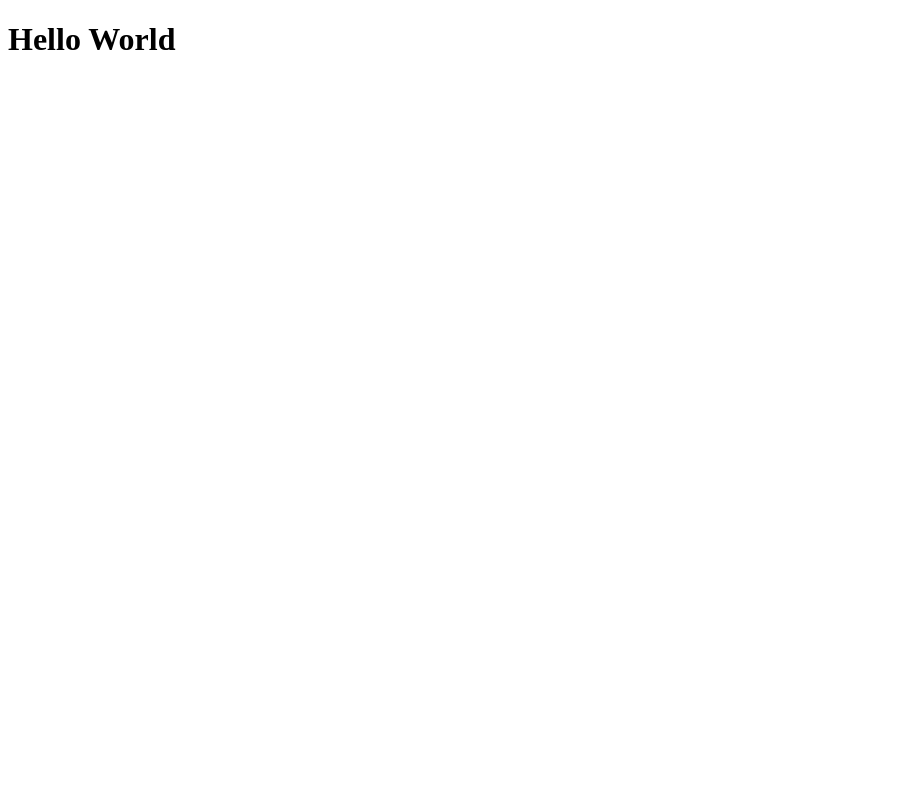
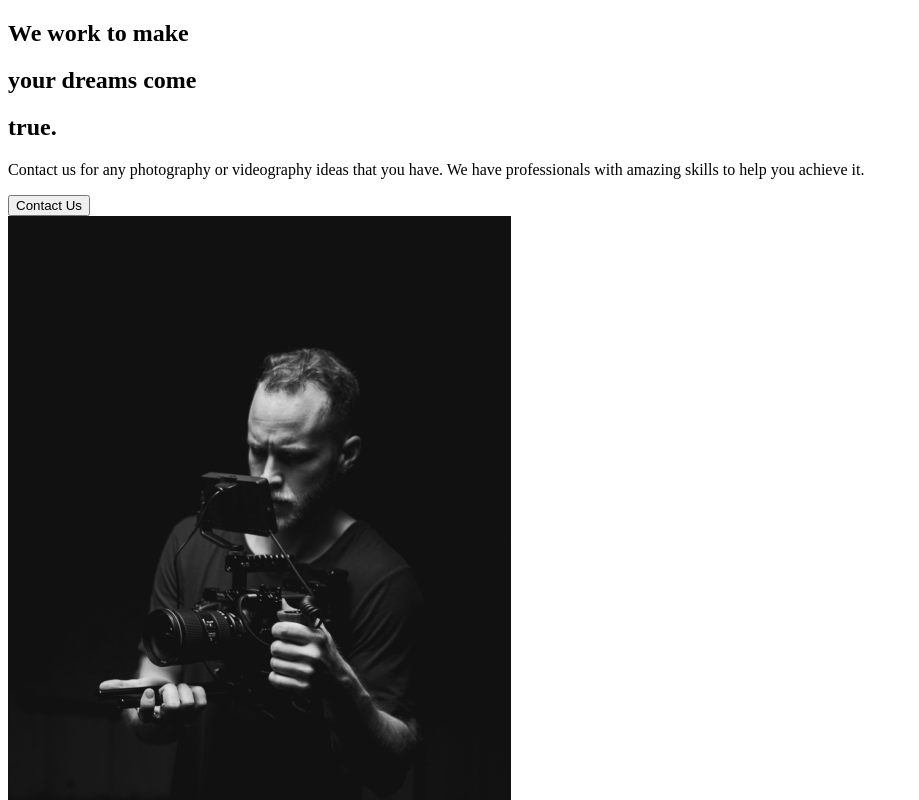
Before and after one commit to nggar/capture-portfolio, a React (Create React App) app: page / in a window 1280 px wide. Shown: the top 800 px of the page, without its empty margins (0-919 px from the left). Built offline with nearby package versions, Linux system fonts and the light colour scheme.

Commit message:
about us section

```diff
--- a/src/App.js
+++ b/src/App.js
@@ -1,8 +1,10 @@
+// import pages
+import AboutUs from './pages/AboutUs';
 
 function App() {
     return (
         <div className="App">
-            <h1>Hello World</h1>
+            <AboutUs />
         </div>
     );
 }
--- /dev/null
+++ b/src/components/AboutUs/AboutSection.js
@@ -0,0 +1,31 @@
+import React from 'react';
+//Images
+import homeImg1 from '../../img/home1.png';
+
+const AboutSection = () => {
+    return (
+        <div>
+            <div className="description">
+                <div className="title">
+                    <div className="hide">
+                        <h2>We work to make</h2>
+                    </div>
+                    <div className="hide">
+                        <h2>your <span>dreams</span> come</h2>
+                    </div>
+                    <div className="hide">
+                        <h2>true.</h2>
+                    </div>
+                </div>
+                <p>Contact us for any photography or videography ideas that you have. We
+                    have professionals with amazing skills to help you achieve it.</p>
+                <button>Contact Us</button>
+            </div>
+            <div className="image">
+                <img src={homeImg1} alt="camera guy" />
+            </div>
+        </div>
+    );
+}
+
+export default AboutSection;
--- /dev/null
+++ b/src/pages/AboutUs.js
@@ -0,0 +1,10 @@
+// page components
+import AboutSection from '../components/AboutUs/AboutSection';
+
+const AboutUs = () => {
+    return (
+        <AboutSection />
+    );
+}
+
+export default AboutUs;
```
